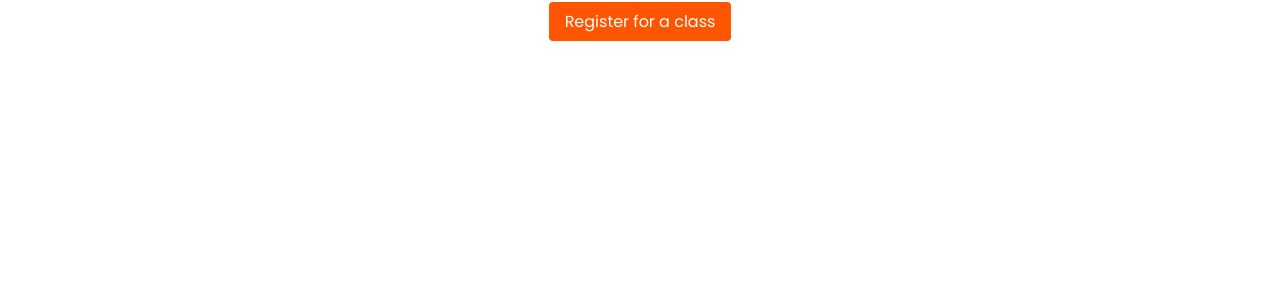
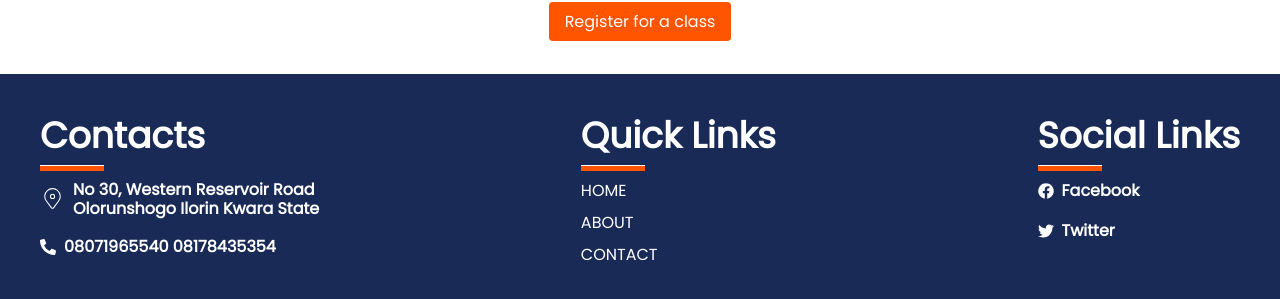
Before and after one commit to shina1/newabkass, a Next.js app: page / in a window 1280 px wide. Shown: the part 3453-3752 px from the top of the page. Before the commit the page ends 3527 px from the top, so only its background shows below. Built offline with nearby package versions, Linux system fonts and the light colour scheme.

Commit message:
added footer

```diff
--- /dev/null
+++ b/components/Footer.tsx
@@ -0,0 +1,70 @@
+import React from "react";
+import { Flex, Heading, VStack, Box, Button, Text } from "@chakra-ui/react";
+import Link from "./NavLink";
+import { FaFacebook, FaTwitter, FaPhoneAlt } from "react-icons/fa";
+import { CiLocationOn } from "react-icons/ci";
+
+const FooterHeader = ({ title }: { title: string }) => {
+  return (
+    <VStack alignItems="flex-start">
+      <Heading color="white">{title}</Heading>
+      <Box
+        w="64px"
+        h="6px"
+        backgroundColor="bgOrange"
+        borderTopWidth={1}
+        borderTopColor="white"
+      />
+    </VStack>
+  );
+};
+
+const Footer = () => {
+  return (
+    <Flex
+      flexDir={{ base: "column", lg: "row" }}
+      justifyContent="space-between"
+      bg="darkBlue"
+      p={10}
+    >
+      <VStack alignItems="flex-start">
+        <FooterHeader title="Contacts" />
+        <Button
+          p={0}
+          colorScheme="transparent"
+          leftIcon={<CiLocationOn size={25} />}
+          variant="solid"
+        >
+          <Text textAlign="justify">
+            No 30, Western Reservoir Road <br /> Olorunshogo Ilorin Kwara State
+          </Text>
+        </Button>
+        <Button
+          p={0}
+          colorScheme="transparent"
+          leftIcon={<FaPhoneAlt />}
+          variant="solid"
+        >
+          08071965540 08178435354
+        </Button>
+      </VStack>
+      <VStack my={{ base: 10, lg: 0 }} alignItems="flex-start">
+        <FooterHeader title="Quick Links" />
+        <Link color="white" _hover={{ color: "bgOrange" }} pathName="HOME" />
+        <Link color="white" _hover={{ color: "bgOrange" }} pathName="ABOUT" />
+        <Link color="white" _hover={{ color: "bgOrange" }} pathName="CONTACT" />
+      </VStack>
+      <VStack spacing={0} alignItems="flex-start">
+        <FooterHeader title="Social Links" />
+        <Button p={0} colorScheme="transparent" leftIcon={<FaFacebook />}>
+          Facebook
+        </Button>
+        <Button p={0} colorScheme="transparent" leftIcon={<FaTwitter />}>
+          Twitter
+        </Button>
+      </VStack>
+    </Flex>
+  );
+};
+
+export default Footer;
--- a/components/NavLink.tsx
+++ b/components/NavLink.tsx
@@ -36,7 +36,8 @@ const Link: React.FC<LinkProps> = ({
   return (
     <ChakraLink
       as={NextLink}
-      href={`${pathName.toLowerCase()}`}
+      href="/"
+      // href={`${pathName.toLowerCase()}`}
       color={color ? color : "darkBlue"}
       {...props}
     >
--- a/pages/index.tsx
+++ b/pages/index.tsx
@@ -8,6 +8,7 @@ import Programs from "../components/Programs";
 import Pledges from "../components/Pledges";
 import Course from "../components/Course";
 import Courses from "../components/Courses";
+import Footer from "../components/Footer";
 
 export default function Home() {
   return (
@@ -46,6 +47,7 @@ export default function Home() {
             <Course title="BACKEND" src="/be.jpg" />
             <Course title="FULLSTACK" src="/mam.png" />
           </Courses>
+          <Footer />
         </Box>
       </Box>
     </Box>
```
